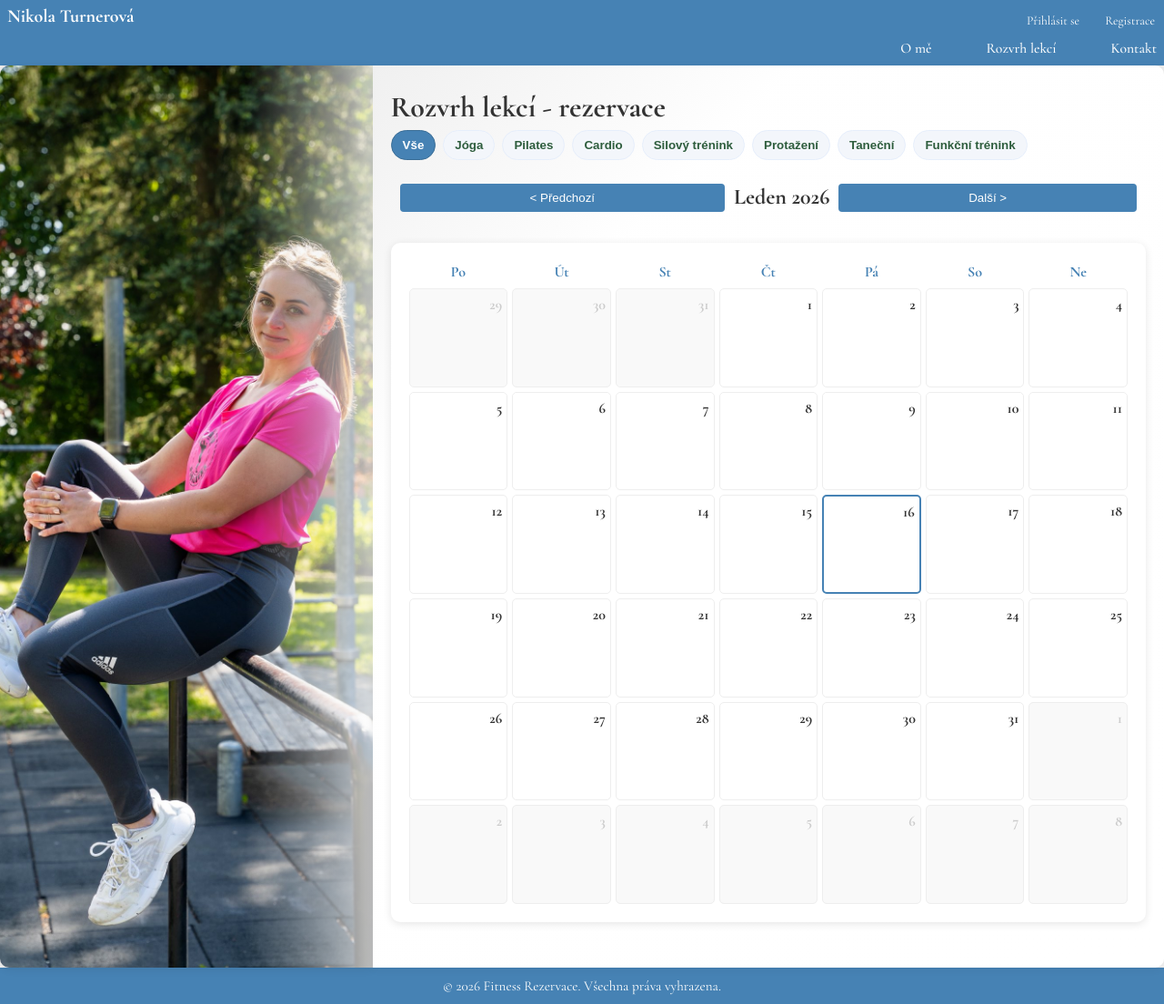
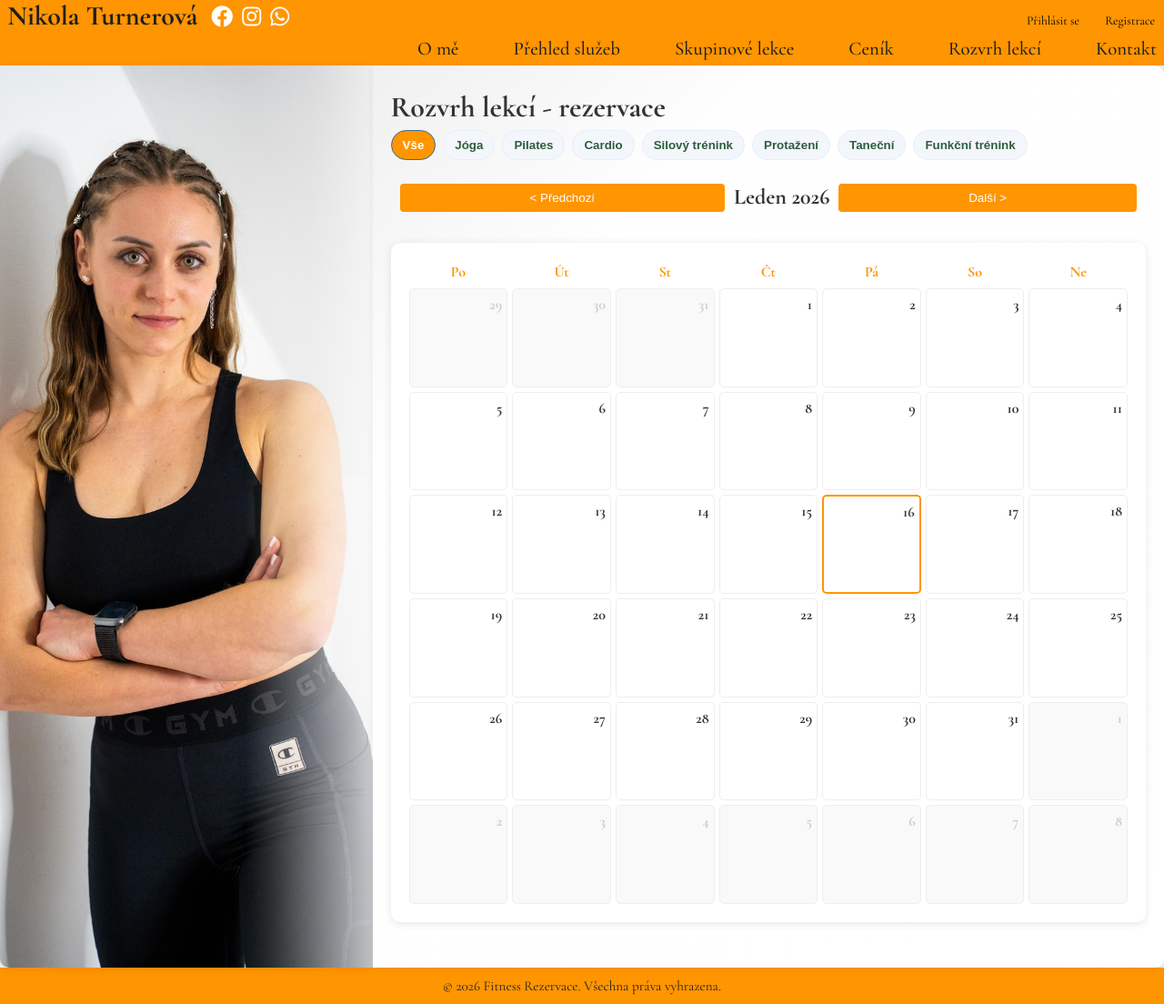
Before and after one commit to vsykora753/Fitness, a Django app: page /lekce/ in a window 1280 px wide. Shown: the whole page at 91% size. Run offline with Django 5.2, Linux system fonts and the light colour scheme; data comes from the database, SQL or seed files in the repository.

Commit message:
layout change

```diff
--- a/reservations/urls.py
+++ b/reservations/urls.py
@@ -3,13 +3,14 @@ from django.urls import path, include
 from django.conf import settings
 from django.conf.urls.static import static
 from bookings.views import ContactView, LessonListView
-from accounts.views import AboutView
+from accounts.views import AboutView, HomeView, PricingIndividualView
 
 urlpatterns = [
-    path("", AboutView.as_view(), name="home"),
+    path("", HomeView.as_view(), name="home"),
     path("o-me/", AboutView.as_view(), name="about"),
     path("kontakt/", ContactView.as_view(), name="contact"),
     path("lekce/", LessonListView.as_view(), name="lessons"),
+    path("cenik/individual/", PricingIndividualView.as_view(), name="pricing_individual"),
     path("admin/", admin.site.urls),
     path("accounts/", include("accounts.urls")),
     path("bookings/", include(("bookings.urls", "bookings"), namespace="bookings")),
--- a/static/css/calendar.css
+++ b/static/css/calendar.css
@@ -9,7 +9,7 @@
 }
 
 .calendar-controls button {
-    background-color: #4682b4;
+    background-color:#FF9500;
     border: none;
     padding: 8px 16px;
     color: white;
@@ -42,7 +42,7 @@
     text-align: center;
     font-weight: bold;
     margin-bottom: 10px;
-    color: #4682b4;
+    color:#FF9500;
 }
 
 .calendar-days {
@@ -90,7 +90,7 @@
     width: 6px;
     height: 6px;
     border-radius: 50%;
-    background-color: #4682b4;
+    background-color:#FF9500;
 }
 
 .calendar-day .lesson-preview {
@@ -104,12 +104,12 @@
 }
 
 .calendar-day.selected {
-    background-color: #4682b4;
+    background-color:#FF9500;
     color: white;
 }
 
 .calendar-day.today {
-    border: 2px solid #4682b4;
+    border: 2px solid#FF9500;
 }
 
 .calendar-day.other-month {
@@ -148,7 +148,7 @@
 
 .lesson-time {
     font-weight: bold;
-    color: #4682b4;
+    color:#FF9500;
     font-size: 1.1em;
     margin-bottom: 4px;
 }
@@ -176,7 +176,7 @@
 }
 
 .lesson-price {
-    color: #4682b4;
+    color:#FF9500;
     font-weight: 500;
 }
 
@@ -189,7 +189,7 @@
 
 .daily-lessons h3 {
     margin-bottom: 20px;
-    color: #4682b4;
+    color:#FF9500;
 }
 
 .lessons-list {
@@ -217,7 +217,7 @@
 }
 
 .category-tab.active {
-    background: #4682b4;
+    background:#FF9500;
     color: white;
     border-color: #3a6d96;
 }
--- a/static/css/style.css
+++ b/static/css/style.css
@@ -42,7 +42,7 @@ body {
   padding: 0 0 0 8px; /* vertikální padding nulován, výšku řídí --header-h */
   color: white;
   width: 100%;
-  background-color: #4682b4;
+  background-color: #FF9500;
   box-shadow: 0 2px 12px rgba(0,0,0,0.06);
   flex: 0 0 auto;
   font-size: 0.98rem;
@@ -68,7 +68,7 @@ body {
 
 .auth-top .login-link,
 .auth-top .register-link {
-  color: white;
+  color: black;
   padding: 6px 10px;
   text-decoration: none;
   border-radius: 4px;
@@ -143,7 +143,7 @@ nav.site-nav {
 }
 
 nav.site-nav a {
-  color: white;
+  color: #1F1F1F;
   text-decoration: none;
   font-weight: 500;
   transition: all 0.2s ease;
@@ -171,7 +171,7 @@ nav.site-nav a:hover {
 
 .header-bottom .nav-bottom-right a {
   padding: 6px 8px;
-  font-size: 0.98rem;
+  font-size: 1.3rem;
 }
 /* Přechod zleva do hlavního obsahu — drobný gradient překrývá levou hranu mainu a splyne s obrázkem */
 .flex-main::before {
@@ -209,8 +209,8 @@ nav.site-nav a:hover {
   display: flex;
   justify-content: center;
   align-items: center;
-  background-color: #4682b4;;
-  color: white;
+  background-color: #FF9500;;
+  color: #1F1F1F;
   height: var(--footer-h); /* užší patička */
   width: 100%;
   padding: 0 16px; /* méně vodorovného prostoru */
@@ -219,10 +219,10 @@ nav.site-nav a:hover {
 }
 
 .logo {
-  font-size: 20px; /* menší logo pro užší hlavičku */
+  font-size: 30px; /* menší logo pro užší hlavičku */
   font-weight: 600;
   text-decoration: none;
-  color: white;
+  color: #1F1F1F;
 }
 
 nav a {
@@ -293,7 +293,7 @@ nav a:hover {
 .btn {
   display: inline-block;
   padding: 12px 30px;
-  background-color: #4682b4;;
+  background-color:#FF9500;
   color: white;
   text-decoration: none;
   border-radius: 5px;
@@ -1106,3 +1114,61 @@ nav a:hover {
   .about-hero p { font-size: 16px; max-width: 90%; }
   .about-content.card { margin-top: -28px; padding: 20px; }
 }
+
+.social-links {
+  display: flex;
+  flex-direction: row;
+  gap: 10px;
+  margin-top: 5px;
+  margin-left: 15px;
+}
+
+.social-links a {
+  color: white;
+  font-size: 24px;
+  text-decoration: none;
+}
+
+.social-links a:hover {
+  opacity: 0.8;
+}
+
+/* Pricing individual full-page hero */
+.pricing-hero {
+  width: 100%;
+  height: calc(100vh - var(--header-h) - var(--footer-h));
+  display: flex;
+  align-items: center;
+  justify-content: center;
+  overflow: hidden;
+}
+
+.pricing-hero img {
+  width: 100%;
+  height: 100%;
+  object-fit: cover;
+  display: block;
+}
+
+/* Three-column layout inside main content for pricing page */
+.pricing-flex {
+  display: flex;
+  gap: 0;
+  height: 100%;
+  align-items: stretch;
+}
+.pricing-flex .pricing-col {
+  flex: 1;
+}
+.pricing-flex .pricing-center {
+  flex: 2; /* center column wider */
+  display: flex;
+  align-items: center;
+  justify-content: center;
+  overflow: hidden;
+}
+.pricing-flex .pricing-center img {
+  width: 100%;
+  height: 100%;
+  object-fit: contain; /* show entire price image */
+}
--- a/templates/base.html
+++ b/templates/base.html
@@ -19,6 +19,11 @@
     <header class="flex-header">
         <div class="header-top">
             <div class="logo">Nikola Turnerová</div>
+            <div class="social-links">
+                <a href="#" target="_blank"><i class="fab fa-facebook"></i></a>
+                <a href="#" target="_blank"><i class="fab fa-instagram"></i></a>
+                <a href="#" target="_blank"><i class="fab fa-whatsapp"></i></a>
+            </div>
             <div class="auth-top">
                 {% if user.is_authenticated %}
                     <form method="post" action="{% url 'accounts:logout' %}" style="display:inline; margin:0;">
@@ -36,6 +41,9 @@
             <nav class="site-nav">
                 <div class="nav-bottom-right">
                     <a href="{% url 'about' %}">O mě</a>
+                    <a href="">Přehled služeb</a>
+                    <a href="">Skupinové lekce</a>
+                    <a href="{% url 'pricing_individual' %}">Ceník</a>
                     <a href="{% url 'lessons' %}">Rozvrh lekcí</a>
                     <a href="{% url 'contact' %}">Kontakt</a>
                     {% if user.is_authenticated %}
```
Also changed, not shown: other parts of static/css/style.css (+29 -21 lines), accounts/views.py (+8 -0 lines), harmonogram.md (+1 -1 lines), templates/about.html (+17 -29 lines), templates/home.html (+15 -6 lines), templates/pricing_individual.html (added, +16 -0 lines), static/img/cenik_individual.jpeg (added), static/img/hero-bg.jpg, static/img/hero-bg_.jpg (added), 1 other file.
